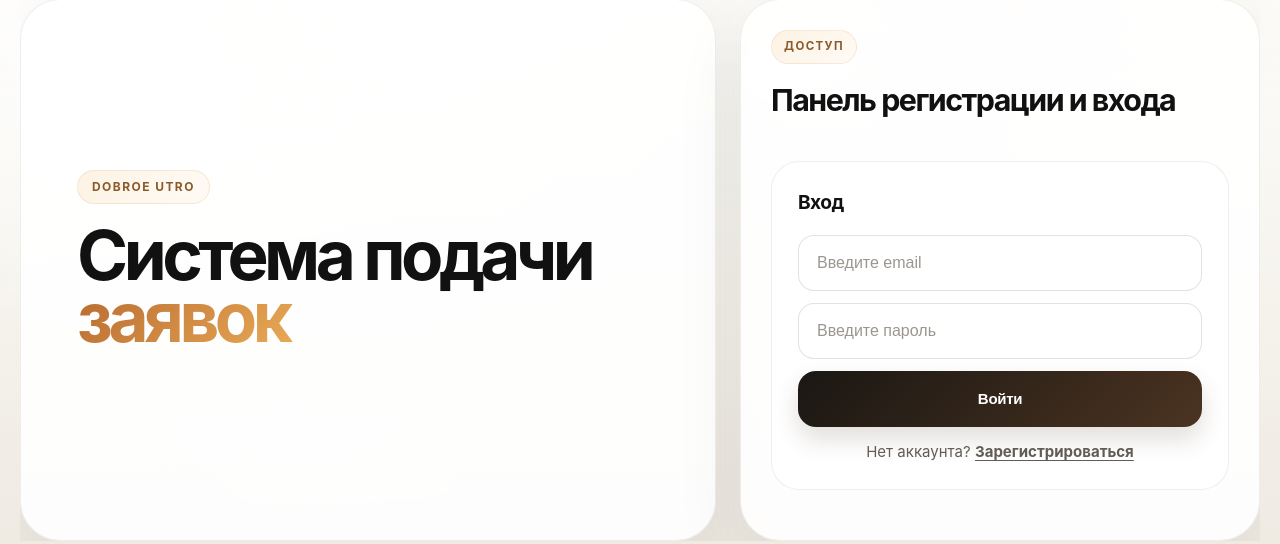
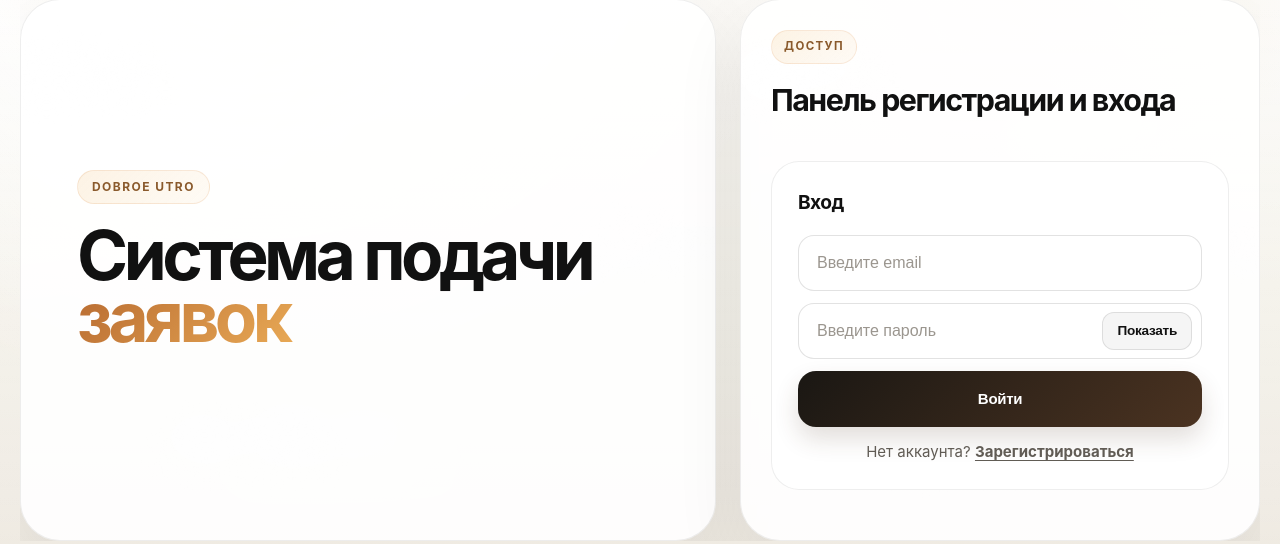
Before and after one commit to volkonskiy93-cyber/shooting-requests-system, a Flask app: page / in a window 1280 px wide. Shown: the part 130-674 px from the top of the page. Run offline with Flask 3, Linux system fonts and the light colour scheme.

Commit message:
Add password visibility toggles to auth forms.
Let users show or hide passwords while typing on the login and registration panels for easier and safer input.

Made-with: Cursor

```diff
--- a/templates/index.html
+++ b/templates/index.html
@@ -398,6 +398,38 @@ input:focus {
     box-shadow: 0 0 0 4px rgba(17, 17, 17, 0.06);
 }
 
+.password-field {
+    position: relative;
+    margin-bottom: 12px;
+}
+
+.password-field input {
+    margin-bottom: 0;
+    padding-right: 110px;
+}
+
+.password-toggle {
+    position: absolute;
+    top: 50%;
+    right: 10px;
+    width: auto;
+    min-height: 38px;
+    margin: 0;
+    padding: 0 14px;
+    transform: translateY(-50%);
+    border: 1px solid rgba(17, 17, 17, 0.1);
+    border-radius: 12px;
+    background: rgba(17, 17, 17, 0.04);
+    color: var(--text-primary);
+    box-shadow: none;
+    font-size: 0.85rem;
+}
+
+.password-toggle:hover {
+    transform: translateY(-50%);
+    background: rgba(17, 17, 17, 0.08);
+}
+
 button {
     width: 100%;
     min-height: 56px;
@@ -560,7 +592,10 @@ button:hover {
             <div id="auth-section" class="form-section active">
                 <h3 class="section-title">Вход</h3>
                 <input type="email" id="user-email" placeholder="Введите email">
-                <input type="password" id="user-password" placeholder="Введите пароль">
+                <div class="password-field">
+                    <input type="password" id="user-password" placeholder="Введите пароль">
+                    <button type="button" class="password-toggle" onclick="togglePasswordVisibility('user-password', this)">Показать</button>
+                </div>
                 <button class="btn-primary" onclick="handleLogin()">Войти</button>
                 <div class="auth-switch">
                     Нет аккаунта? <a href="#" onclick="showRegister(); return false;">Зарегистрироваться</a>
@@ -572,8 +607,14 @@ button:hover {
                 <input type="text" id="reg-first-name" placeholder="Введите имя" required>
                 <input type="text" id="reg-last-name" placeholder="Введите фамилию" required>
                 <input type="email" id="reg-email" placeholder="Введите email">
-                <input type="password" id="reg-password" placeholder="Придумайте пароль (мин. 4 символа)">
-                <input type="password" id="reg-password-confirm" placeholder="Повторите пароль">
+                <div class="password-field">
+                    <input type="password" id="reg-password" placeholder="Придумайте пароль (мин. 4 символа)">
+                    <button type="button" class="password-toggle" onclick="togglePasswordVisibility('reg-password', this)">Показать</button>
+                </div>
+                <div class="password-field">
+                    <input type="password" id="reg-password-confirm" placeholder="Повторите пароль">
+                    <button type="button" class="password-toggle" onclick="togglePasswordVisibility('reg-password-confirm', this)">Показать</button>
+                </div>
                 <button class="btn-success" onclick="handleRegister()">Создать аккаунт</button>
                 <div class="auth-switch">
                     Уже есть аккаунт? <a href="#" onclick="showLogin(); return false;">Войти</a>
@@ -612,6 +653,15 @@ function clearAuthMessage() {
     if (!banner) return;
     banner.textContent = '';
     banner.className = 'status-banner info';
+}
+
+function togglePasswordVisibility(inputId, buttonEl) {
+    const input = document.getElementById(inputId);
+    if (!input || !buttonEl) return;
+
+    const shouldShow = input.type === 'password';
+    input.type = shouldShow ? 'text' : 'password';
+    buttonEl.textContent = shouldShow ? 'Скрыть' : 'Показать';
 }
 
 function showLogin() {
```
